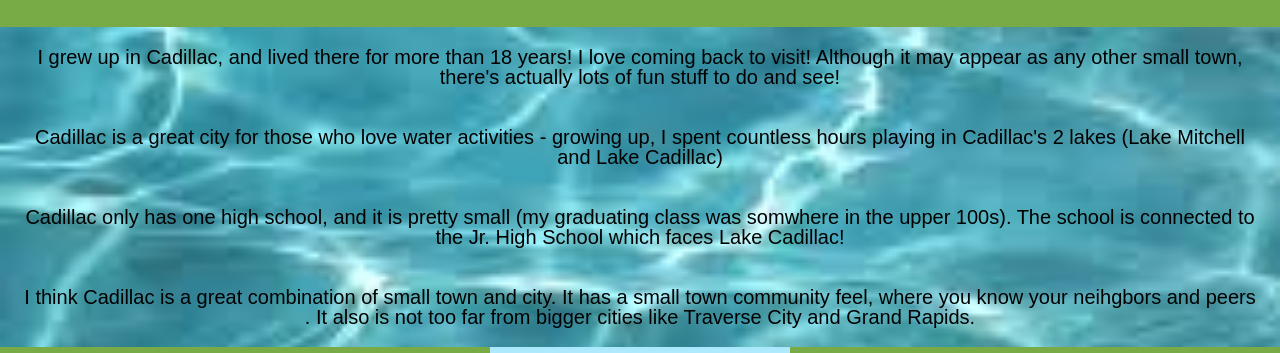
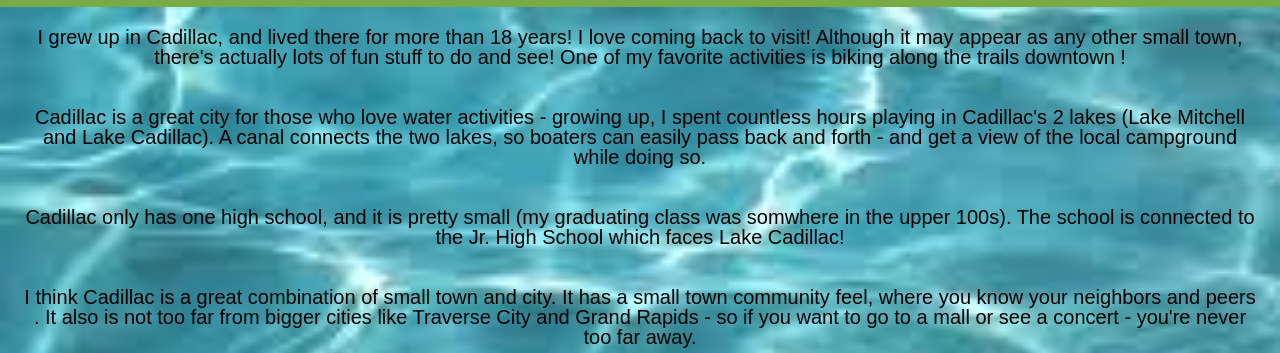
Before and after one commit to isabellavalice/portfolio339, a plain HTML site: page index.html in a window 1280 px wide. Shown: the part 310-663 px from the top of the page. Drawn offline with Linux system fonts and the light colour scheme.

Commit message:
Add files via upload

```diff
--- a/css/style.css
+++ b/css/style.css
@@ -52,6 +52,7 @@ p{
     margin-left: auto;
     margin-right: auto;
     margin-top: 5px;
+    opacity: 90%;
 }
 
 .menu{
--- a/index.html
+++ b/index.html
@@ -35,9 +35,12 @@
         <div class = "first">
             <p> I grew up in Cadillac, and lived there for more than 18 years! I love coming back to visit!
                 Although it may appear as any other small town, there's actually lots of fun stuff to do and see!
+                One of my favorite activities is biking along the trails downtown !
             </p>
             <p>Cadillac is a great city for those who love water activities - growing up,
-                I spent countless hours playing in Cadillac's 2 lakes (Lake Mitchell and Lake Cadillac)
+                I spent countless hours playing in Cadillac's 2 lakes (Lake Mitchell and Lake Cadillac).
+                A canal connects the two lakes, so boaters can easily pass back and forth - and get a view of
+                the local campground while doing so.
             </p>
         </div>
         <div class = "second">
@@ -46,8 +49,9 @@
                 Jr. High School which faces Lake Cadillac!
             </p>
             <p>
-                I think Cadillac is a great combination of small town and city. It has a small town community feel, where you know your neihgbors and peers
-                . It also is  not  too far from bigger cities like Traverse City and Grand Rapids.
+                I think Cadillac is a great combination of small town and city. It has a small town community feel, where you know your neighbors and peers
+                . It also is not too far from bigger cities like Traverse City and Grand Rapids - so if you want to go to a mall or see a
+                concert - you're never too far away.
             </p>
 
         </div>
```
